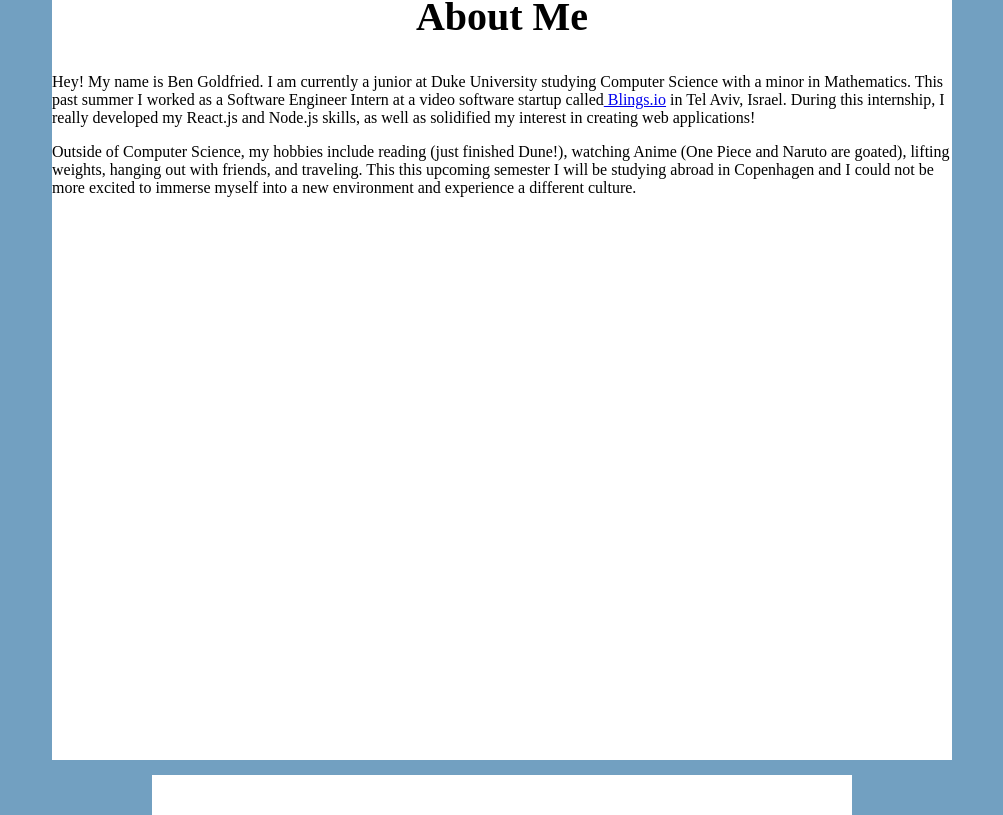
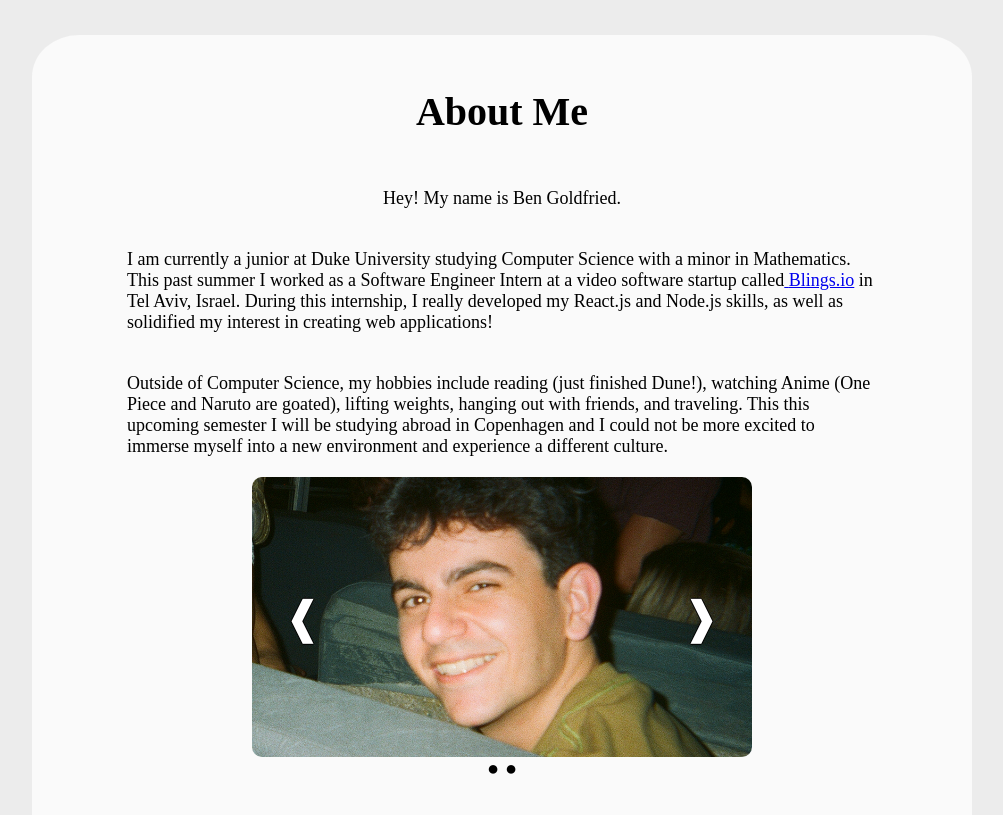
Before and after one commit to DukeBen/personal-website, a React (Create React App) app: page / in a window 1280 px wide. Shown: the part 905-1720 px from the top of the page, without its empty margins (138-1141 px from the left). Built offline with nearby package versions, Linux system fonts and the light colour scheme.

Commit message:
Add image slider on about page

```diff
--- /dev/null
+++ b/src/Components/ImageSlider.jsx
@@ -0,0 +1,97 @@
+import { useState } from "react";
+
+const slideStyles = {
+  width: "100%",
+  height: "100%",
+  borderRadius: "10px",
+  backgroundSize: "cover",
+  backgroundPosition: "center",
+};
+
+const rightArrowStyles = {
+  position: "absolute",
+  top: "50%",
+  transform: "translate(0, -50%)",
+  right: "32px",
+  fontSize: "45px",
+  color: "#fff",
+  zIndex: 1,
+  cursor: "pointer",
+  textShadow: "-1px 0 black, 0 1px black, 1px 0 black, 0 -1px black"
+};
+
+const leftArrowStyles = {
+  position: "absolute",
+  top: "50%",
+  transform: "translate(0, -50%)",
+  left: "32px",
+  fontSize: "45px",
+  color: "#fff",
+  zIndex: 1,
+  cursor: "pointer",
+  textShadow: "-1px 0 black, 0 1px black, 1px 0 black, 0 -1px black"
+};
+
+const sliderStyles = {
+  position: "relative",
+  height: "100%",
+};
+
+const dotsContainerStyles = {
+  display: "flex",
+  justifyContent: "center",
+};
+
+const dotStyle = {
+  margin: "0 3px",
+  cursor: "pointer",
+  fontSize: "20px",
+};
+
+const ImageSlider = ({ slides }) => {
+  const [currentIndex, setCurrentIndex] = useState(0);
+  const goToPrevious = () => {
+    const isFirstSlide = currentIndex === 0;
+    const newIndex = isFirstSlide ? slides.length - 1 : currentIndex - 1;
+    setCurrentIndex(newIndex);
+  };
+  const goToNext = () => {
+    const isLastSlide = currentIndex === slides.length - 1;
+    const newIndex = isLastSlide ? 0 : currentIndex + 1;
+    setCurrentIndex(newIndex);
+  };
+  const goToSlide = (slideIndex) => {
+    setCurrentIndex(slideIndex);
+  };
+  const slideStylesWidthBackground = {
+    ...slideStyles,
+    backgroundImage: `url(${slides[currentIndex].url})`,
+  };
+
+  return (
+    <div style={sliderStyles}>
+      <div>
+        <div onClick={goToPrevious} style={leftArrowStyles}>
+          ❰
+        </div>
+        <div onClick={goToNext} style={rightArrowStyles}>
+          ❱
+        </div>
+      </div>
+      <div style={slideStylesWidthBackground}></div>
+      <div style={dotsContainerStyles}>
+        {slides.map((slide, slideIndex) => (
+          <div
+            style={dotStyle}
+            key={slideIndex}
+            onClick={() => goToSlide(slideIndex)}
+          >
+            ●
+          </div>
+        ))}
+      </div>
+    </div>
+  );
+};
+
+export default ImageSlider;
--- /dev/null
+++ b/src/Pages/About.css
@@ -0,0 +1,28 @@
+#about{
+    background-color: #ECECEC;
+    padding: 75px 0px;
+}
+
+.aboutContainer{
+    background-color: rgb(250, 250, 250);
+    width: 900px;
+    height: 100vh;
+    border-radius: 5%;
+    display: flex;
+    flex-direction: column;
+    align-items: center;
+    padding: 20px;
+}
+
+.aboutContent{
+    margin: 20px;
+    width: 750px;
+    font-size: large;
+    font-family: 'Times New Roman', Times, serif;
+}
+
+.containerStyles{
+    width: 500px;
+    height: 280px;
+    margin: 0 auto;
+}
--- a/src/Pages/About.jsx
+++ b/src/Pages/About.jsx
@@ -1,29 +1,52 @@
+import "./About.css";
+import ImageSlider from "../Components/ImageSlider";
+import profPic from '../Data/website-picture.png'
+import DukeLogo from '../Data/Duke-Blue-Devils-logo.png'
+const About = () => {
 
-
-const About = () => {
+    const slides = [
+        {
+            url: profPic,
+            title: 'profile-pic'
+        },
+        {url: DukeLogo,
+        title: 'Duke-logo'},
+    ]
     return (
     <>
-            <div className = 'aboutContainer' style = {{backgroundColor: 'white', width: '900px', height: '100vh'}}>
+      <div className="aboutContainer">
         <h1>About Me</h1>
-                <p>
-                    Hey! My name is Ben Goldfried.  I am currently a junior at Duke University
-                    studying Computer Science with a minor in Mathematics.  This past summer
-                    I worked as a Software Engineer Intern at a video software startup called
-                    <a target = '_blank' href='https://www.blings.io/'> Blings.io</a> in Tel Aviv, Israel.
-                    During this internship, I really developed my React.js and Node.js skills, as well as
-                    solidified my interest in creating web applications!
+        <p className="aboutContent" style = {{display: 'flex', justifyContent: 'center'}}>
+          Hey! My name is Ben Goldfried.
         </p>
-                <p>
-                    Outside of Computer Science, my hobbies include reading (just finished Dune!), watching Anime (One Piece and Naruto are goated), lifting weights, hanging out with friends, and traveling.
-                     This this upcoming semester I will be studying abroad in Copenhagen and I could not be more excited to immerse myself
-                     into a new environment and experience a different culture.
+        <p className='aboutContent'>
+            I am currently a junior at Duke
+          University studying Computer Science with a minor in Mathematics. This
+          past summer I worked as a Software Engineer Intern at a video software
+          startup called
+          <a target="_blank" href="https://www.blings.io/">
+            {" "}
+            Blings.io
+          </a>{" "}
+          in Tel Aviv, Israel. During this internship, I really developed my
+          React.js and Node.js skills, as well as solidified my interest in
+          creating web applications!
+        </p>
+        <p className="aboutContent">
+          Outside of Computer Science, my hobbies include reading (just finished
+          Dune!), watching Anime (One Piece and Naruto are goated), lifting
+          weights, hanging out with friends, and traveling. This this upcoming
+          semester I will be studying abroad in Copenhagen and I could not be
+          more excited to immerse myself into a new environment and experience a
+          different culture.
         </p>
 
-
-
+        <div className = 'containerStyles'>
+          <ImageSlider slides={slides} />
+        </div>
       </div>
     </>
-    )
-}
+  );
+};
 
 export default About;
```
Lines whose indentation alone changed are shown as unchanged.
